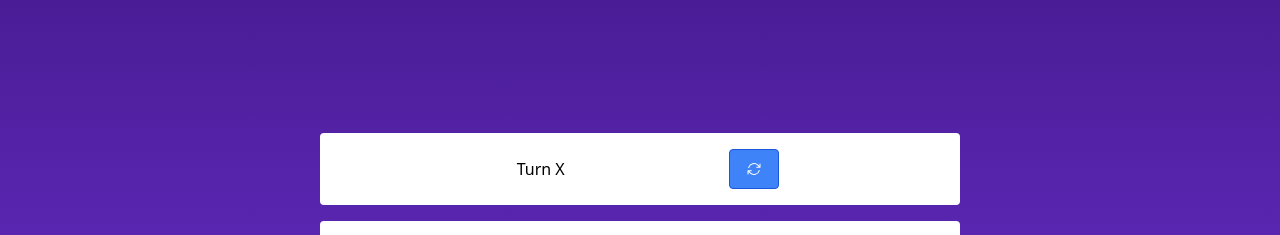
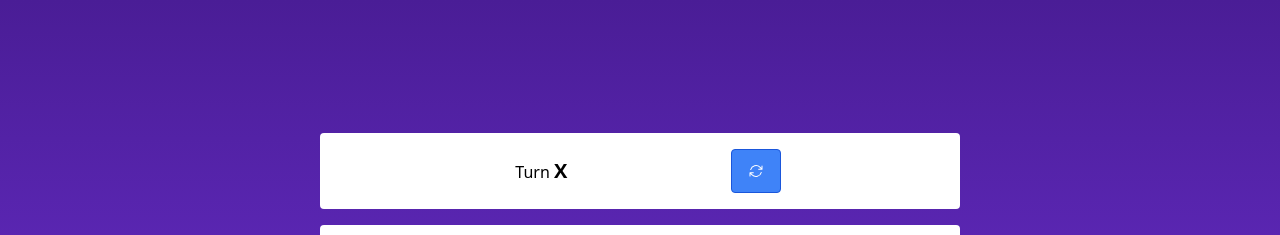
Before and after one commit to medeiroz/react-ts-tic-tac-toe, a React (Vite) app: page / in a window 1280 px wide. Shown: the top 235 px of the page. Built offline with nearby package versions, Linux system fonts and the light colour scheme.

Commit message:
Fixed player turn text style

```diff
--- a/src/components/ControlsBoard/index.tsx
+++ b/src/components/ControlsBoard/index.tsx
@@ -14,13 +14,13 @@ const ControlsBoard = () => {
 
   const playerTurnLabel = (
     <span className="bg-white px-4 py-2 rounded">
-      Turn {player}
+      Turn <span className="text-xl font-bold">{player}</span>
     </span>
   )
 
   const winnerLabel = (
     <span className="bg-white px-4 py-2 rounded">
-      <span className="text-xl font-bold line-">{winner}</span> is Winner
+      <span className="text-xl font-bold">{winner}</span> is Winner
     </span>
   );
 
```
